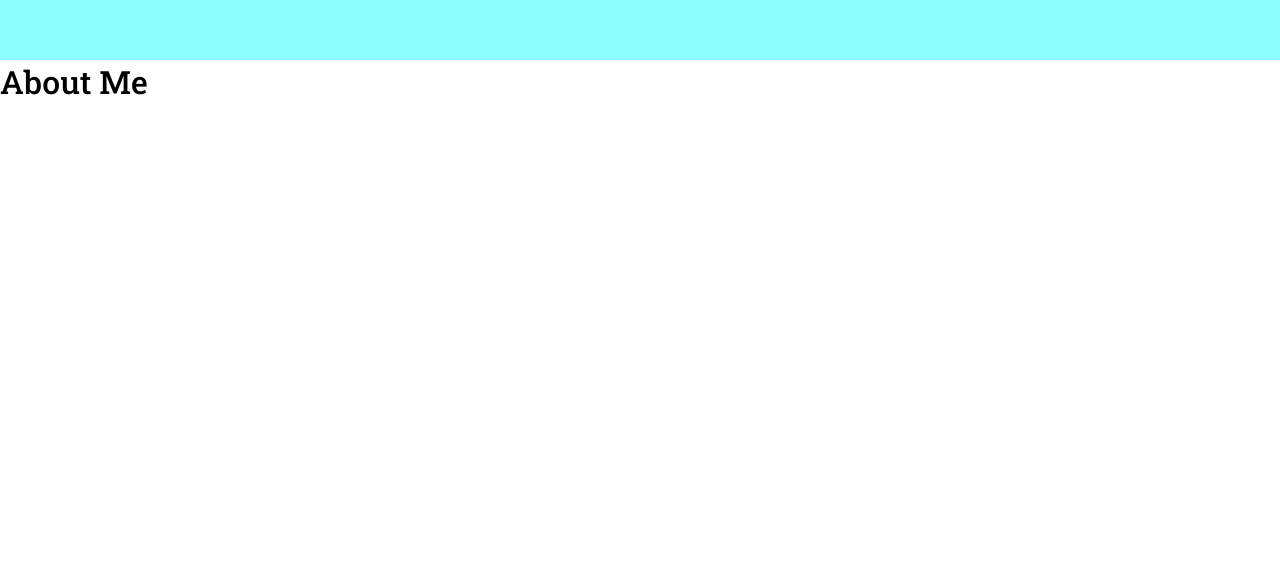
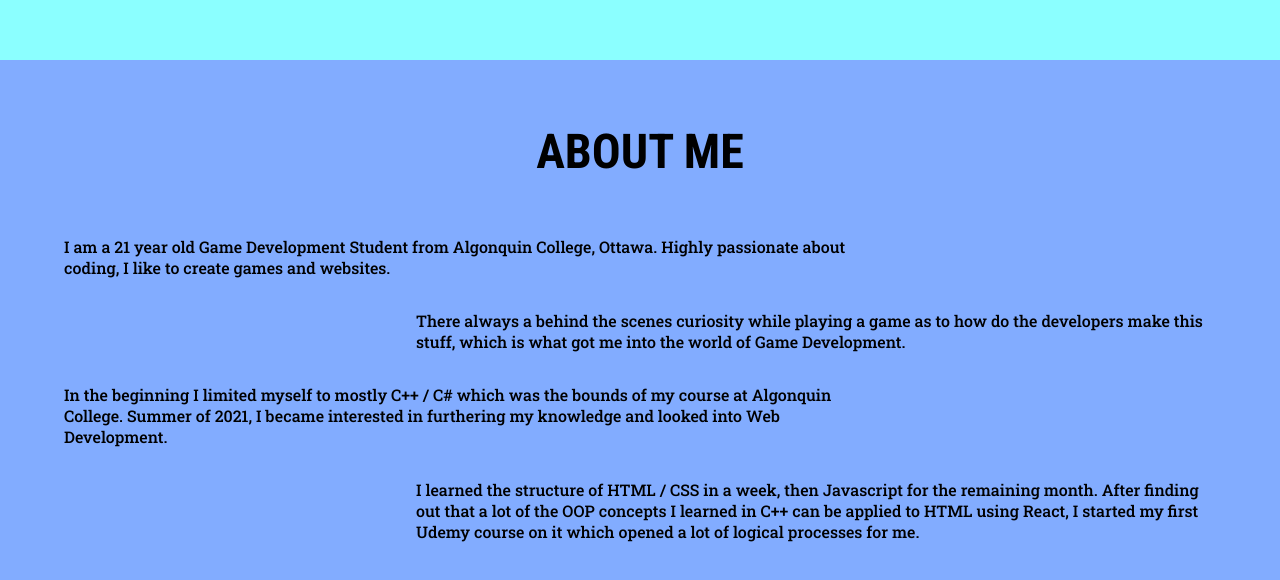
Before and after one commit to fr3drick545/fredfolio4, a React (Create React App) app: page / in a window 1280 px wide. Shown: the part 740-1320 px from the top of the page. Before the commit the page ends 843 px from the top, so only its background shows below. Built offline with nearby package versions, Linux system fonts and the light colour scheme.

Commit message:
17th morning work

```diff
--- a/src/components/About.js
+++ b/src/components/About.js
@@ -1,16 +1,97 @@
-import React from "react";
-import { motion } from "framer-motion";
+import React, { useEffect } from "react";
+import { motion, useAnimation } from "framer-motion";
+import { useInView } from "react-intersection-observer";
 
 const About = () => {
+  const controls = useAnimation();
+  const { ref, inView } = useInView();
+
+  useEffect(() => {
+    if (inView) {
+      controls.start("visible");
+    }
+    if (!inView) {
+      controls.start("hidden");
+    }
+  }, [controls, inView]);
+
+  const variants = {
+    visible: (delayAnim) => ({
+      opacity: 1,
+      transition: { duration: 1, delay: delayAnim },
+    }),
+    hidden: { opacity: 0 },
+  };
+
+  const Xmove = {
+    visible: (delayAnim) => ({
+      opacity: 1,
+      x: 0,
+      transition: { duration: 0.5, delay: delayAnim },
+    }),
+  };
+
   return (
-    <motion.div
-      initial={{
-        opacity: 0,
-      }}
-      animate={{ opacity: 1 }}
-      transition={{ duration: 1 }}
-    >
-      <h1>About Me</h1>
+    <motion.div id="about">
+      <motion.h1
+        ref={ref}
+        initial="hidden"
+        animate={controls}
+        variants={variants}
+        custom={0}
+        className="about-heading"
+      >
+        About Me
+      </motion.h1>
+
+      <motion.div className="about-content">
+        <motion.p
+          ref={ref}
+          initial={{ opacity: 0, x: 200 }}
+          animate={controls}
+          variants={Xmove}
+          custom={1.5}
+        >
+          I am a 21 year old Game Development Student from Algonquin College,
+          Ottawa. Highly passionate about coding, I like to create games and
+          websites.
+        </motion.p>
+        <motion.p
+          ref={ref}
+          initial={{ opacity: 0, x: -200 }}
+          animate={controls}
+          variants={Xmove}
+          custom={2}
+        >
+          There always a behind the scenes curiosity while playing a game as to
+          how do the developers make this stuff, which is what got me into the
+          world of Game Development.
+        </motion.p>
+        <motion.p
+          ref={ref}
+          initial={{ opacity: 0, x: 200 }}
+          animate={controls}
+          variants={Xmove}
+          custom={2.5}
+        >
+          In the beginning I limited myself to mostly C++ / C# which was the
+          bounds of my course at Algonquin College. Summer of 2021, I became
+          interested in furthering my knowledge and looked into Web Development.
+        </motion.p>
+        <motion.p
+          ref={ref}
+          initial={{ opacity: 0, x: -200 }}
+          animate={controls}
+          variants={Xmove}
+          custom={3}
+        >
+          I learned the structure of HTML / CSS in a week, then Javascript for
+          the remaining month. After finding out that a lot of the OOP concepts
+          I learned in C++ can be applied to HTML using React, I started my
+          first Udemy course on it which opened a lot of logical processes for
+          me.
+        </motion.p>
+      </motion.div>
     </motion.div>
   );
 };
--- a/src/components/App.scss
+++ b/src/components/App.scss
@@ -50,3 +50,39 @@
     }
   }
 }
+
+#about {
+  background-color: #82acff;
+  padding: 5%;
+
+  h1 {
+    font-family: "Roboto Condensed", sans-serif;
+    font-weight: 700;
+    font-size: min(5rem, 6vh, 12vw);
+    text-transform: uppercase;
+    line-height: 84%;
+    padding-top: min(1vh, 10px);
+    text-align: center;
+  }
+
+  .about-content {
+    margin-top: 4rem;
+    display: grid;
+    grid-template-rows: auto auto auto auto;
+    grid-auto-columns: auto;
+    row-gap: 2rem;
+
+    p {
+      max-width: 50rem;
+    }
+
+    :nth-child(2) {
+      justify-self: right;
+      margin-left: 10%;
+    }
+    :nth-child(4) {
+      justify-self: right;
+      margin-left: 10%;
+    }
+  }
+}
--- a/src/components/Home.js
+++ b/src/components/Home.js
@@ -42,7 +42,7 @@ const Home = () => {
           custom={1}
         >
           Prakhhar <br />
-          Makhija.
+          Makhija
         </motion.h1>
         <motion.h3
           ref={ref}
@@ -51,7 +51,7 @@ const Home = () => {
           variants={variants}
           custom={2}
         >
-          Also known as <span>Fredrick.</span>
+          Also known as <span>Fredrick</span>
         </motion.h3>
       </motion.div>
 
@@ -60,7 +60,7 @@ const Home = () => {
         initial="hidden"
         animate={controls}
         variants={variants}
-        custom={4}
+        custom={3}
         className="home-block-2"
       >
         <h2>
```
